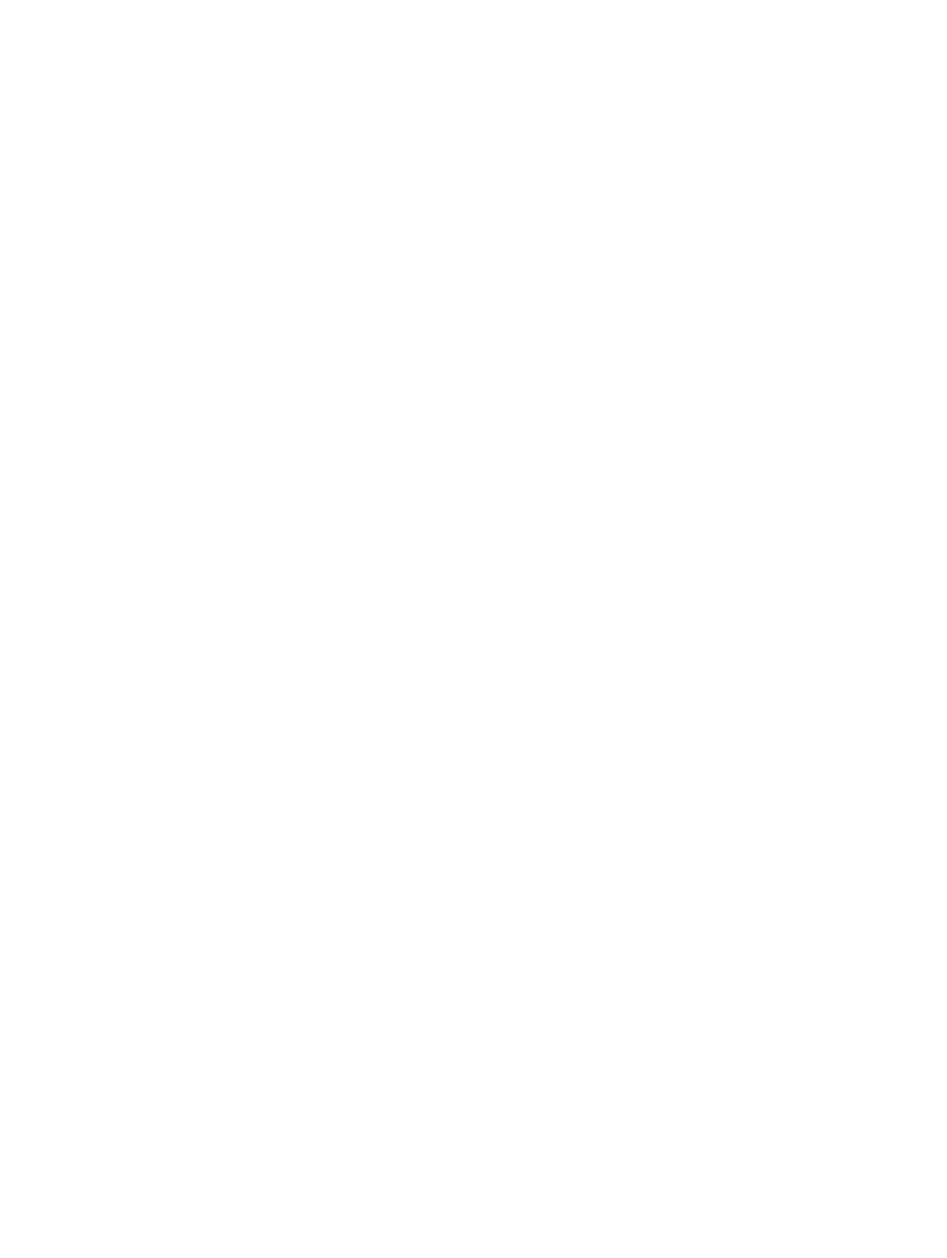
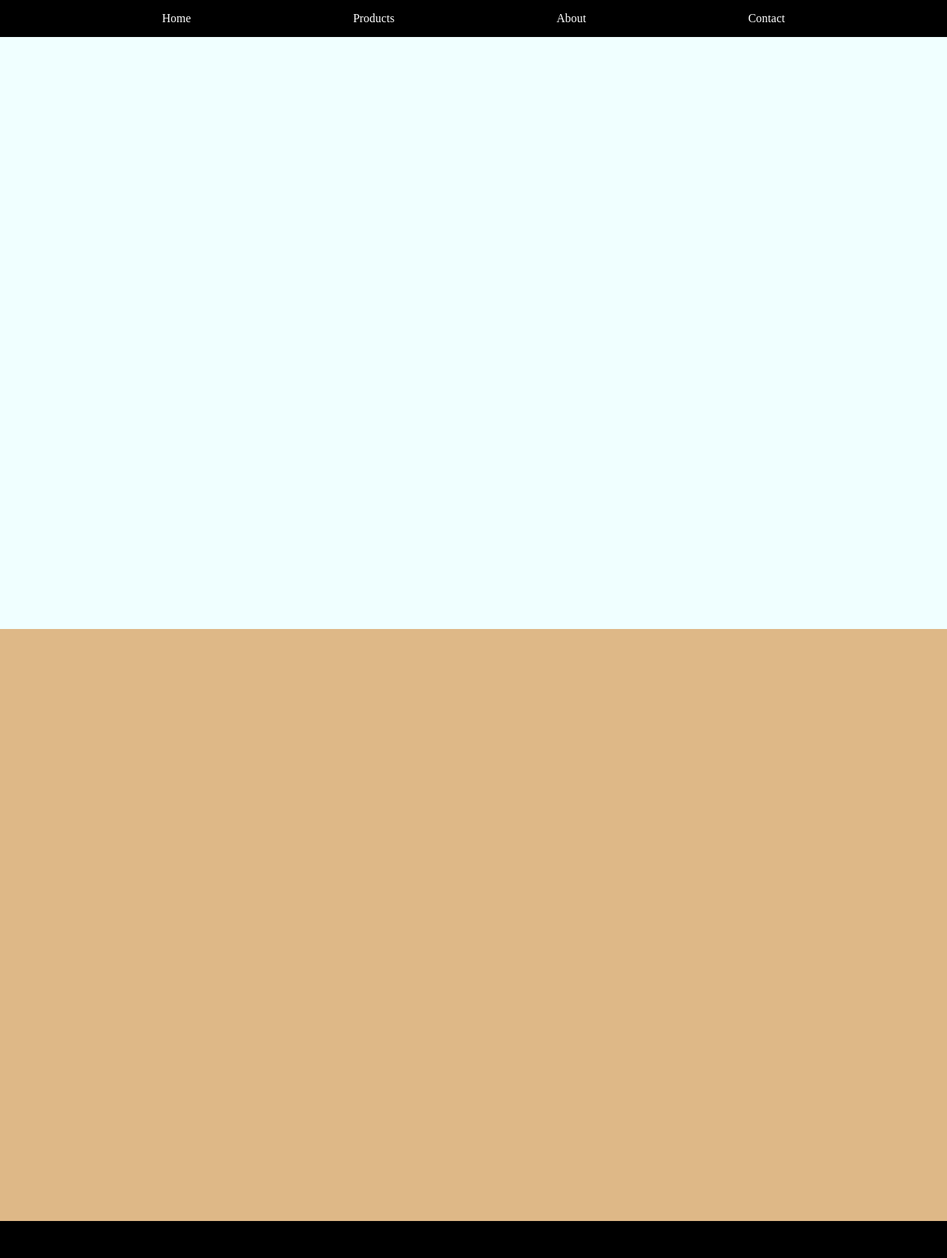
Before and after one commit to fralcala/N315-Homework-one, a website: page products.html in a window 1280 px wide. Shown: the whole page at 74% size. Before the commit the page ends 800 px from the top, so only its background shows below. Drawn offline with Linux system fonts and the light colour scheme.

Commit message:
nav, footer, and section setup

```diff
--- a/products.html
+++ b/products.html
@@ -7,5 +7,15 @@
     <title>Products</title>
     <link rel="stylesheet" href="css/styles.css" />
   </head>
-  <body></body>
+  <body>
+    <nav>
+      <a href="index.html">Home</a>
+      <a href="products.html">Products</a>
+      <a href="about.html">About</a>
+      <a href="contact.html">Contact</a>
+    </nav>
+    <section class="sec-one"></section>
+    <section class="sec-two"></section>
+    <footer></footer>
+  </body>
 </html>
--- /dev/null
+++ b/scss/footer.scss
@@ -0,0 +1,8 @@
+footer {
+  height: 50px;
+  background-color: #000;
+  display: flex;
+  align-items: center;
+  justify-content: space-evenly;
+  color: white;
+}
--- /dev/null
+++ b/scss/home.scss
@@ -0,0 +1,11 @@
+section {
+  height: 100vh;
+}
+
+.sec-one {
+  background-color: azure;
+}
+
+.sec-two {
+  background-color: burlywood;
+}
--- /dev/null
+++ b/scss/nav.scss
@@ -0,0 +1,12 @@
+nav {
+  height: 50px;
+  background-color: #000;
+  display: flex;
+  align-items: center;
+  justify-content: space-evenly;
+}
+
+nav a {
+  text-decoration: none;
+  color: #fff;
+}
--- a/scss/styles.scss
+++ b/scss/styles.scss
@@ -1 +1,4 @@
 @import "structure.scss";
+@import "nav.scss";
+@import "footer.scss";
+@import "home.scss";
```
Also changed, not shown: about.html (+10 -1 lines), contact.html (+10 -1 lines), index.html (+9 -4 lines), css/styles.css.
